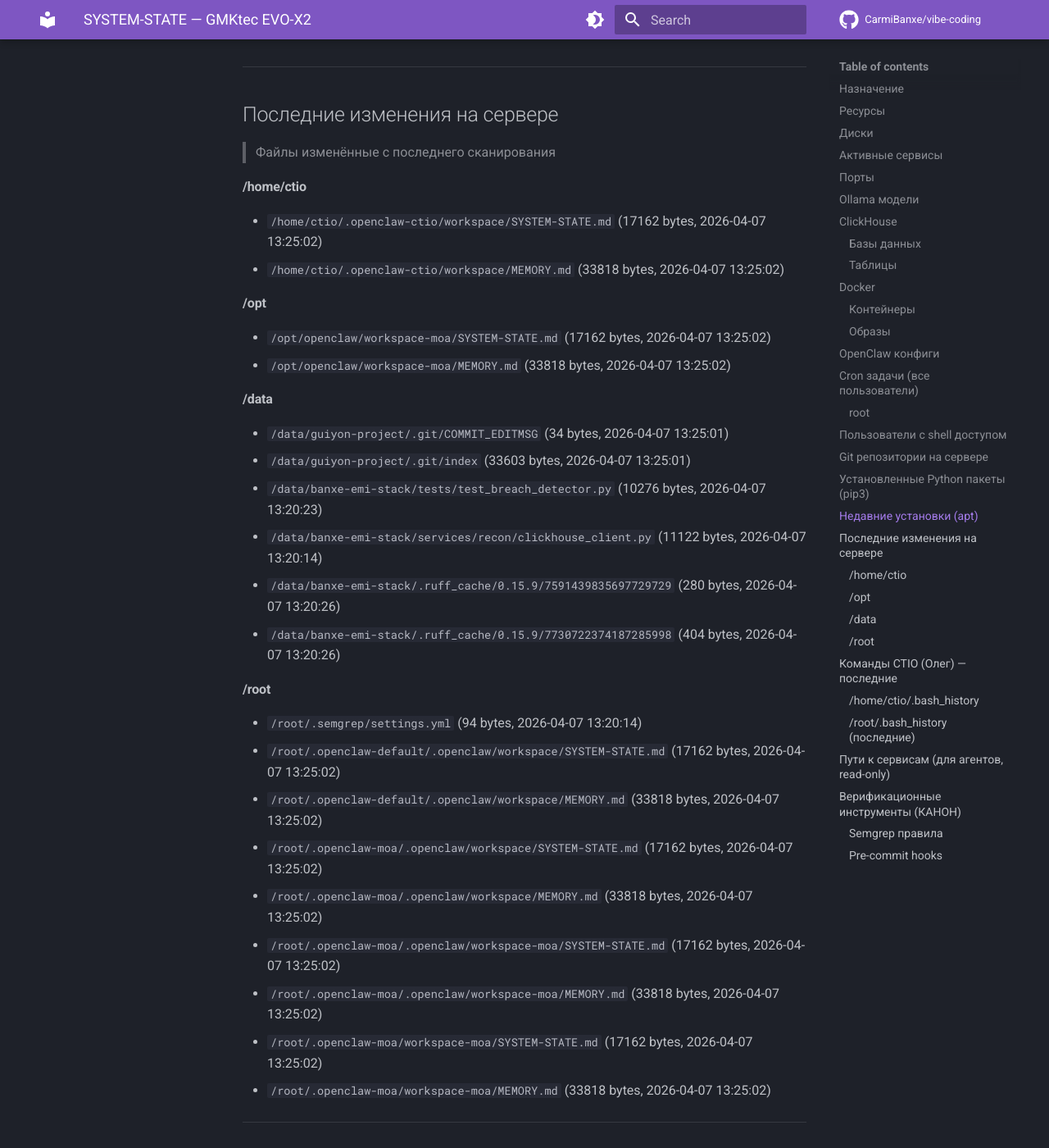
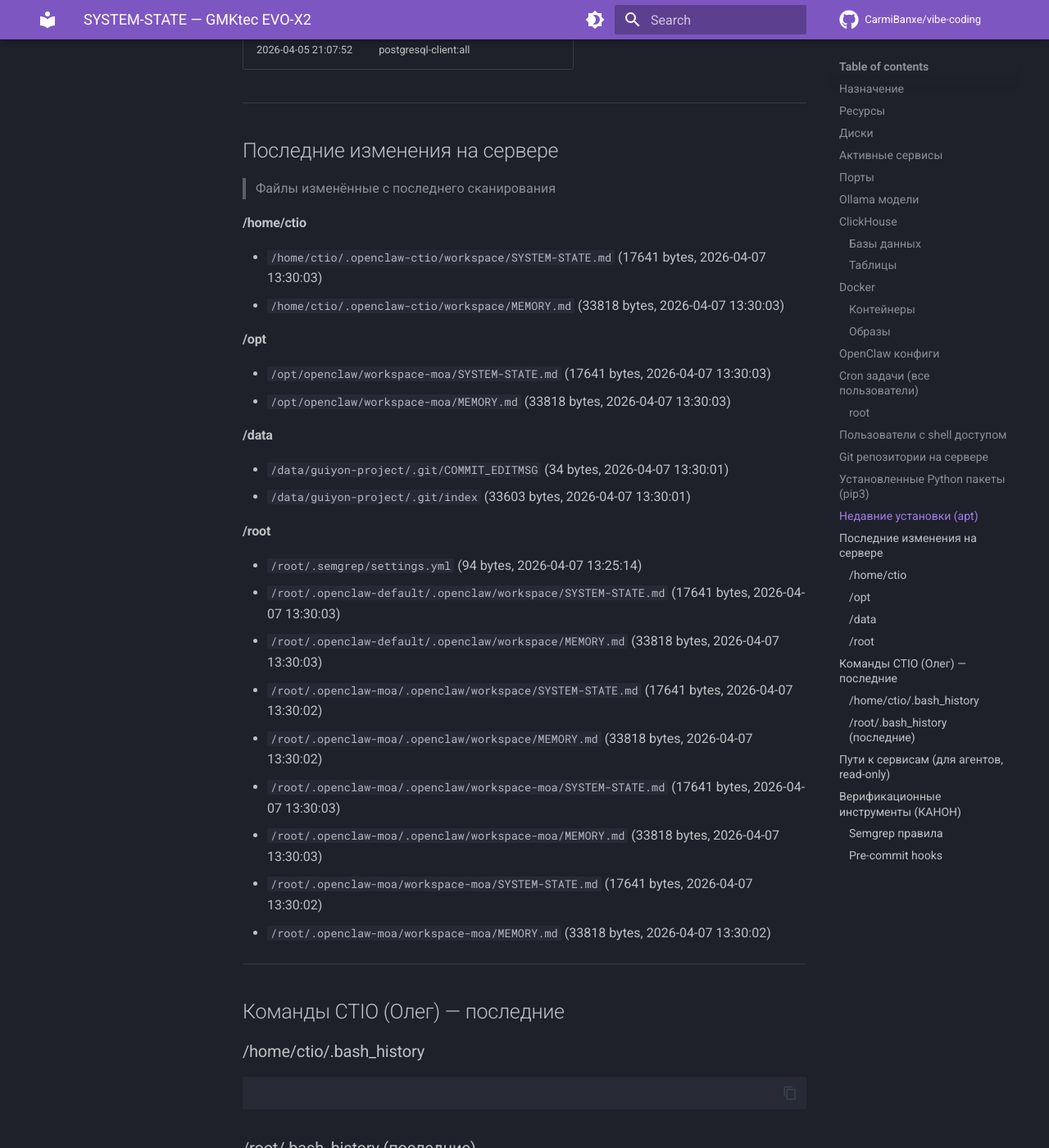
Before and after one commit to CarmiBanxe/vibe-coding, an MkDocs documentation site: the page built from docs/SYSTEM-STATE.md, in a window 1280 px wide and 1400 px high, scrolled down 14057 px. Shown: the whole window at 82% size. Built offline with MkDocs 1.6.1 and Material for MkDocs 9.7.7, drawn with Linux system fonts in a browser that asks for light colours; comment, search, counter and statistics services are not loaded; some of the changed text lies outside the part shown.

Commit message:
auto: SYSTEM-STATE v2 update (2026-04-07 13:30 CEST)

```diff
--- a/docs/SYSTEM-STATE.md
+++ b/docs/SYSTEM-STATE.md
@@ -1,6 +1,6 @@
 # SYSTEM-STATE — GMKtec EVO-X2
 > Автоматически обновляется каждые 5 минут
-> Последнее сканирование: 2026-04-07 13:25 CEST
+> Последнее сканирование: 2026-04-07 13:30 CEST
 > Источник: ctio-watcher.sh v2 (cron)
 
 ## Назначение
@@ -186,8 +188,8 @@
 | qwen3-banxe-v2:latest | 17.3 GB | 2026-04-03 |
 | qwen3-banxe:latest | 17.3 GB | 2026-04-02 |
 | qwen3:30b-a3b | 17.3 GB | 2026-04-02 |
+| gurubot/gpt-oss-derestricted:20b | 14.7 GB | 2026-03-26 |
 | huihui_ai/glm-4.7-flash-abliterated:latest | 17.5 GB | 2026-03-26 |
-| gurubot/gpt-oss-derestricted:20b | 14.7 GB | 2026-03-26 |
 
 ## ClickHouse
 ### Базы данных
@@ -223,7 +225,7 @@
 ### Контейнеры
 | Имя | Образ | Статус | Порты |
 |-----|-------|--------|-------|
-| banxe-mock-aspsp | banxe-mock-aspsp:latest | Up 14 hours (healthy) | 0.0.0.0:8888->8888/tcp, [::]:8888->8888/tcp |
+| banxe-mock-aspsp | banxe-mock-aspsp:latest | Up 15 hours (healthy) | 0.0.0.0:8888->8888/tcp, [::]:8888->8888/tcp |
 | banxe-frankfurter | hakanensari/frankfurter:latest | Up 15 hours | 0.0.0.0:8181->8080/tcp, [::]:8181->8080/tcp |
 | midaz-ledger | lerianstudio/midaz-ledger:latest | Up 21 hours | 127.0.0.1:8095->3002/tcp |
 | midaz-rabbitmq | rabbitmq:4.1.3-management-alpine | Up 22 hours (healthy) | 4369/tcp, 5671/tcp, 15671/tcp, 15691-15692/tcp, 25672/tcp, 127.0.0.1:3004->5672/tcp, 127.0.0.1:3003->15672/tcp |
@@ -384,31 +386,27 @@
 
 
 #### /home/ctio
-- `/home/ctio/.openclaw-ctio/workspace/SYSTEM-STATE.md` (17162 bytes, 2026-04-07 13:25:02)
-- `/home/ctio/.openclaw-ctio/workspace/MEMORY.md` (33818 bytes, 2026-04-07 13:25:02)
+- `/home/ctio/.openclaw-ctio/workspace/SYSTEM-STATE.md` (17641 bytes, 2026-04-07 13:30:03)
+- `/home/ctio/.openclaw-ctio/workspace/MEMORY.md` (33818 bytes, 2026-04-07 13:30:03)
 
 #### /opt
-- `/opt/openclaw/workspace-moa/SYSTEM-STATE.md` (17162 bytes, 2026-04-07 13:25:02)
-- `/opt/openclaw/workspace-moa/MEMORY.md` (33818 bytes, 2026-04-07 13:25:02)
+- `/opt/openclaw/workspace-moa/SYSTEM-STATE.md` (17641 bytes, 2026-04-07 13:30:03)
+- `/opt/openclaw/workspace-moa/MEMORY.md` (33818 bytes, 2026-04-07 13:30:03)
 
 #### /data
-- `/data/guiyon-project/.git/COMMIT_EDITMSG` (34 bytes, 2026-04-07 13:25:01)
-- `/data/guiyon-project/.git/index` (33603 bytes, 2026-04-07 13:25:01)
-- `/data/banxe-emi-stack/tests/test_breach_detector.py` (10276 bytes, 2026-04-07 13:20:23)
-- `/data/banxe-emi-stack/services/recon/clickhouse_client.py` (11122 bytes, 2026-04-07 13:20:14)
-- `/data/banxe-emi-stack/.ruff_cache/0.15.9/7591439835697729729` (280 bytes, 2026-04-07 13:20:26)
-- `/data/banxe-emi-stack/.ruff_cache/0.15.9/7730722374187285998` (404 bytes, 2026-04-07 13:20:26)
+- `/data/guiyon-project/.git/COMMIT_EDITMSG` (34 bytes, 2026-04-07 13:30:01)
+- `/data/guiyon-project/.git/index` (33603 bytes, 2026-04-07 13:30:01)
 
 #### /root
-- `/root/.semgrep/settings.yml` (94 bytes, 2026-04-07 13:20:14)
-- `/root/.openclaw-default/.openclaw/workspace/SYSTEM-STATE.md` (17162 bytes, 2026-04-07 13:25:02)
-- `/root/.openclaw-default/.openclaw/workspace/MEMORY.md` (33818 bytes, 2026-04-07 13:25:02)
-- `/root/.openclaw-moa/.openclaw/workspace/SYSTEM-STATE.md` (17162 bytes, 2026-04-07 13:25:02)
-- `/root/.openclaw-moa/.openclaw/workspace/MEMORY.md` (33818 bytes, 2026-04-07 13:25:02)
-- `/root/.openclaw-moa/.openclaw/workspace-moa/SYSTEM-STATE.md` (17162 bytes, 2026-04-07 13:25:02)
-- `/root/.openclaw-moa/.openclaw/workspace-moa/MEMORY.md` (33818 bytes, 2026-04-07 13:25:02)
-- `/root/.openclaw-moa/workspace-moa/SYSTEM-STATE.md` (17162 bytes, 2026-04-07 13:25:02)
-- `/root/.openclaw-moa/workspace-moa/MEMORY.md` (33818 bytes, 2026-04-07 13:25:02)
+- `/root/.semgrep/settings.yml` (94 bytes, 2026-04-07 13:25:14)
+- `/root/.openclaw-default/.openclaw/workspace/SYSTEM-STATE.md` (17641 bytes, 2026-04-07 13:30:03)
+- `/root/.openclaw-default/.openclaw/workspace/MEMORY.md` (33818 bytes, 2026-04-07 13:30:03)
+- `/root/.openclaw-moa/.openclaw/workspace/SYSTEM-STATE.md` (17641 bytes, 2026-04-07 13:30:02)
+- `/root/.openclaw-moa/.openclaw/workspace/MEMORY.md` (33818 bytes, 2026-04-07 13:30:02)
+- `/root/.openclaw-moa/.openclaw/workspace-moa/SYSTEM-STATE.md` (17641 bytes, 2026-04-07 13:30:03)
+- `/root/.openclaw-moa/.openclaw/workspace-moa/MEMORY.md` (33818 bytes, 2026-04-07 13:30:03)
+- `/root/.openclaw-moa/workspace-moa/SYSTEM-STATE.md` (17641 bytes, 2026-04-07 13:30:02)
+- `/root/.openclaw-moa/workspace-moa/MEMORY.md` (33818 bytes, 2026-04-07 13:30:02)
 
 ---
 
```
Also changed, not shown: other parts of docs/SYSTEM-STATE.md (+5 -3 lines).
